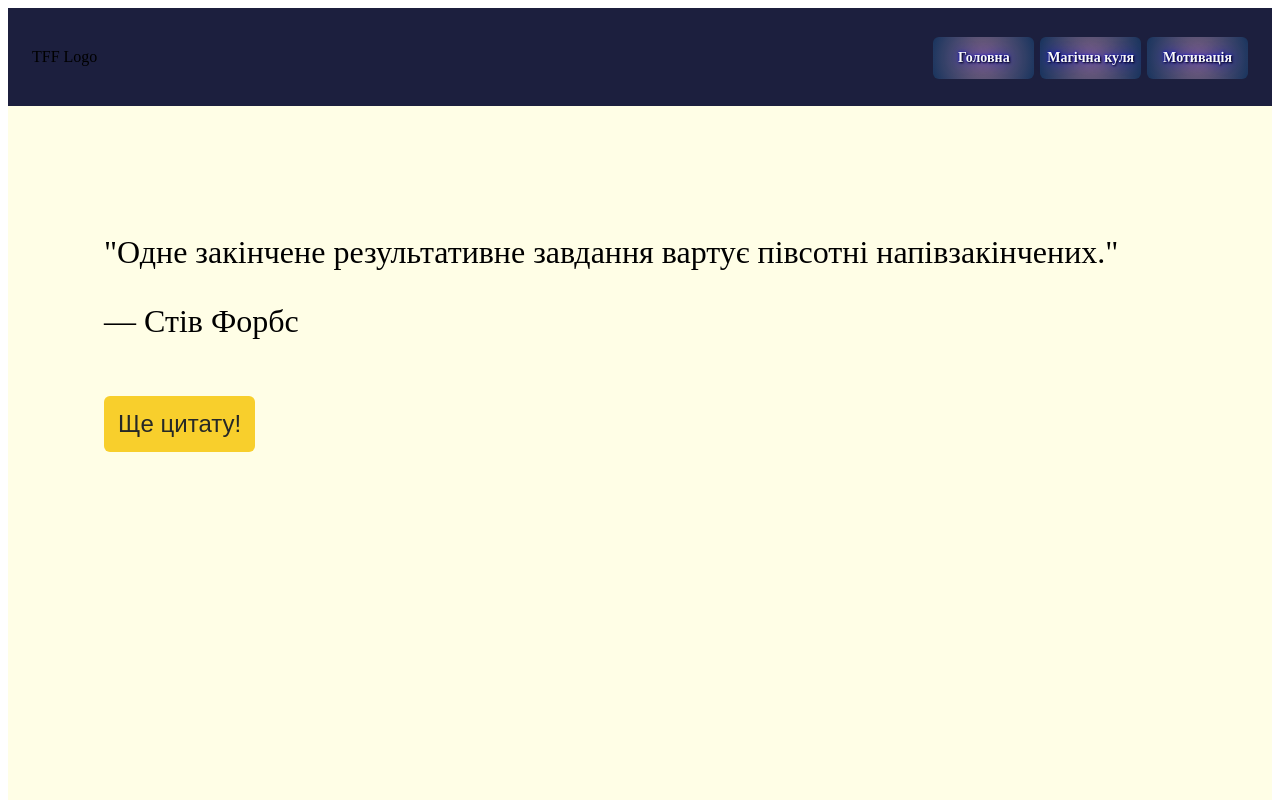
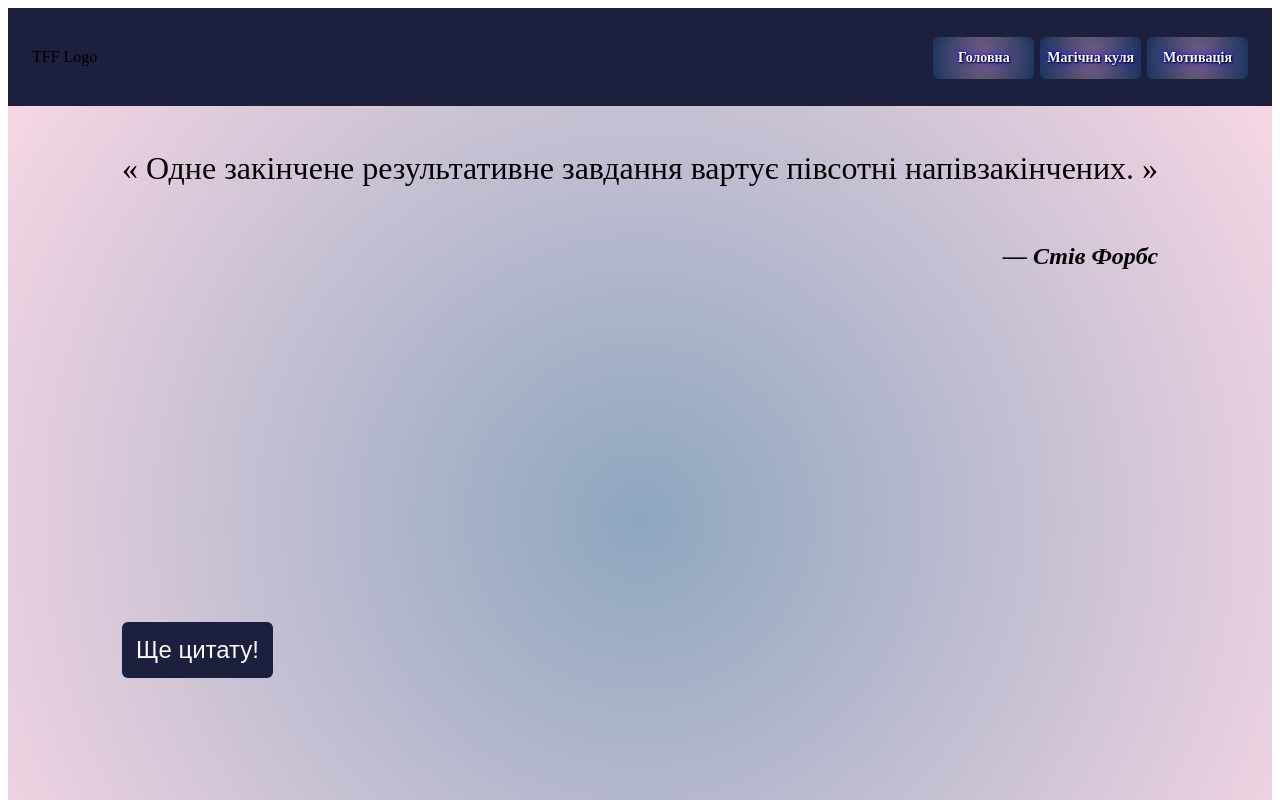
Before and after one commit to Valeriia789/time-for-fun-react, a React (Create React App) app: page /quotes in a window 1280 px wide. Shown: the top 800 px of the page. Built offline with nearby package versions, Linux system fonts and the light colour scheme.

Commit message:
QuoteGenerator styles

```diff
--- a/src/components/QuoteGenerator/QuoteGenerator.jsx
+++ b/src/components/QuoteGenerator/QuoteGenerator.jsx
@@ -1,6 +1,12 @@
 import { useState } from "react";
 import { quotesData } from "../../data/quotesData.jsx";
-import { QuoteContainer, StyledButton } from "./QuoteGenerator.styled.jsx";
+import {
+  QuoteMainContainer,
+  QuoteContainer,
+  StyledQuote,
+  StyledSource,
+  StyledButton,
+} from "./QuoteGenerator.styled.jsx";
 
 export const QuoteGenerator = () => {
   const [quoteItem, setQuoteItem] = useState("");
@@ -17,20 +23,23 @@ export const QuoteGenerator = () => {
   console.log(quoteItem);
 
   return (
-    <QuoteContainer>
-      <div>
+    <QuoteMainContainer>
+      <QuoteContainer>
         {quoteItem ? (
-          quoteItem.quote
+          <StyledQuote>« {quoteItem.quote} »</StyledQuote>
         ) : (
-          <p>
-            "Одне закінчене результативне завдання вартує півсотні
-            напівзакінчених."
-          </p>
+          <StyledQuote>
+            « Одне закінчене результативне завдання вартує півсотні
+            напівзакінчених. »
+          </StyledQuote>
         )}
-
-        {quoteItem ? " — " + quoteItem.source : <p>— Стів Форбс</p>}
-      </div>
+        {quoteItem ? (
+          <StyledSource>— {quoteItem.source}</StyledSource>
+        ) : (
+          <StyledSource>— Стів Форбс</StyledSource>
+        )}
+      </QuoteContainer>
       <StyledButton onClick={getQuote}>Ще цитату!</StyledButton>
-    </QuoteContainer>
+    </QuoteMainContainer>
   );
 };
--- a/src/components/QuoteGenerator/QuoteGenerator.styled.jsx
+++ b/src/components/QuoteGenerator/QuoteGenerator.styled.jsx
@@ -1,20 +1,40 @@
 import styled from "styled-components";
 
+export const QuoteMainContainer = styled.div`
+  display: flex;
+  flex-direction: column;
+
+  height: 70%;
+
+  font-size: 32px;
+`;
+
 export const QuoteContainer = styled.div`
-  font-size: 32px;
+  display: flex;
+  flex-direction: column;
+`;
+
+export const StyledQuote = styled.p``;
+
+export const StyledSource = styled.p`
+  margin-left: auto;
+  font-size: 24px;
+  font-weight: 600;
+  font-style: italic;
 `;
 
 export const StyledButton = styled.button`
   width: fit-content;
-  margin-top: 24px;
+  margin-top: auto;
 
   margin-right: auto;
   padding: 12px;
 
   border-radius: 6px;
   border-color: transparent;
-  background-color: #f8cf2c;
+  background-color: rgb(28, 31, 62);
+
   font-size: 24px;
   font-weight: 400;
-  color: #252827;
+  color: rgb(249, 249, 249);
 `;
--- a/src/components/SharedLayout/SharedLayout.jsx
+++ b/src/components/SharedLayout/SharedLayout.jsx
@@ -1,6 +1,6 @@
-import { Outlet, NavLink } from "react-router-dom";
+import { Outlet } from "react-router-dom";
 
-import { HeaderContainer, Header, NavMenu, StyledNavLink } from "./SharedLayout.styled";
+import { Header, NavMenu, StyledNavLink } from "./SharedLayout.styled";
 
 export const SharedLayout = () => {
   return (
--- a/src/components/SharedLayout/SharedLayout.styled.jsx
+++ b/src/components/SharedLayout/SharedLayout.styled.jsx
@@ -1,7 +1,5 @@
 import styled from "styled-components";
 import { NavLink } from "react-router-dom";
-
-export const HeaderContainer = styled.div``;
 
 export const Header = styled.header`
   max-width: 100%;
--- a/src/pages/QuoteGeneratorPage/QuoteGeneratorPage.styled.jsx
+++ b/src/pages/QuoteGeneratorPage/QuoteGeneratorPage.styled.jsx
@@ -2,8 +2,16 @@ import styled from "styled-components";
 
 export const PageContainer = styled.div`
   height: 100vh;
+  display: flex;
+  flex-direction: column;
+  align-items: center;
 
-  padding: 6rem;
+  padding: 12px;
 
-  background-color: #FFFEE6;
+  background: rgb(238, 174, 202);
+  background: radial-gradient(
+    circle,
+    rgba(30, 78, 128, 0.5) 0%,
+    rgba(238, 174, 202, 0.5) 100%
+  );
 `;
```
